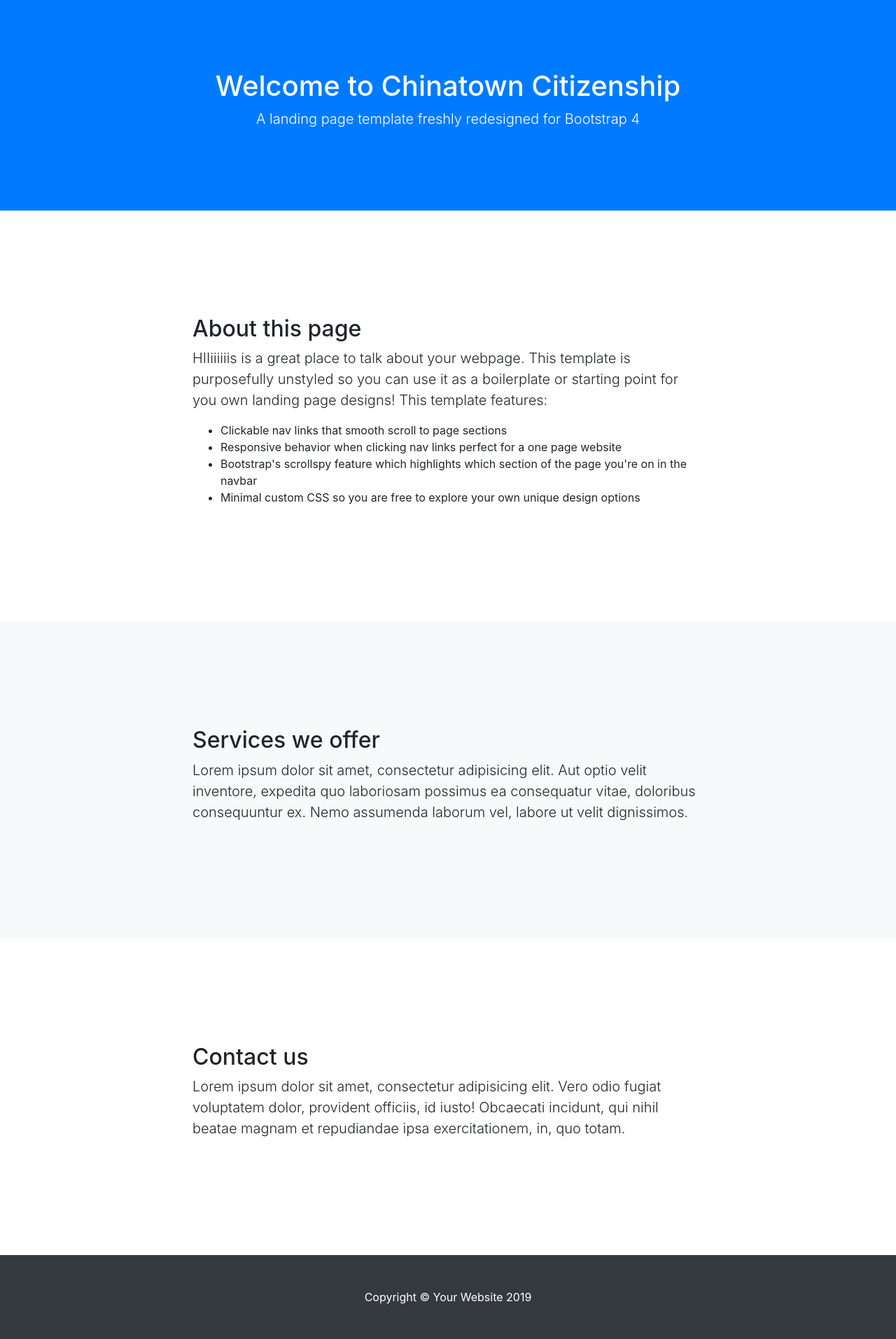
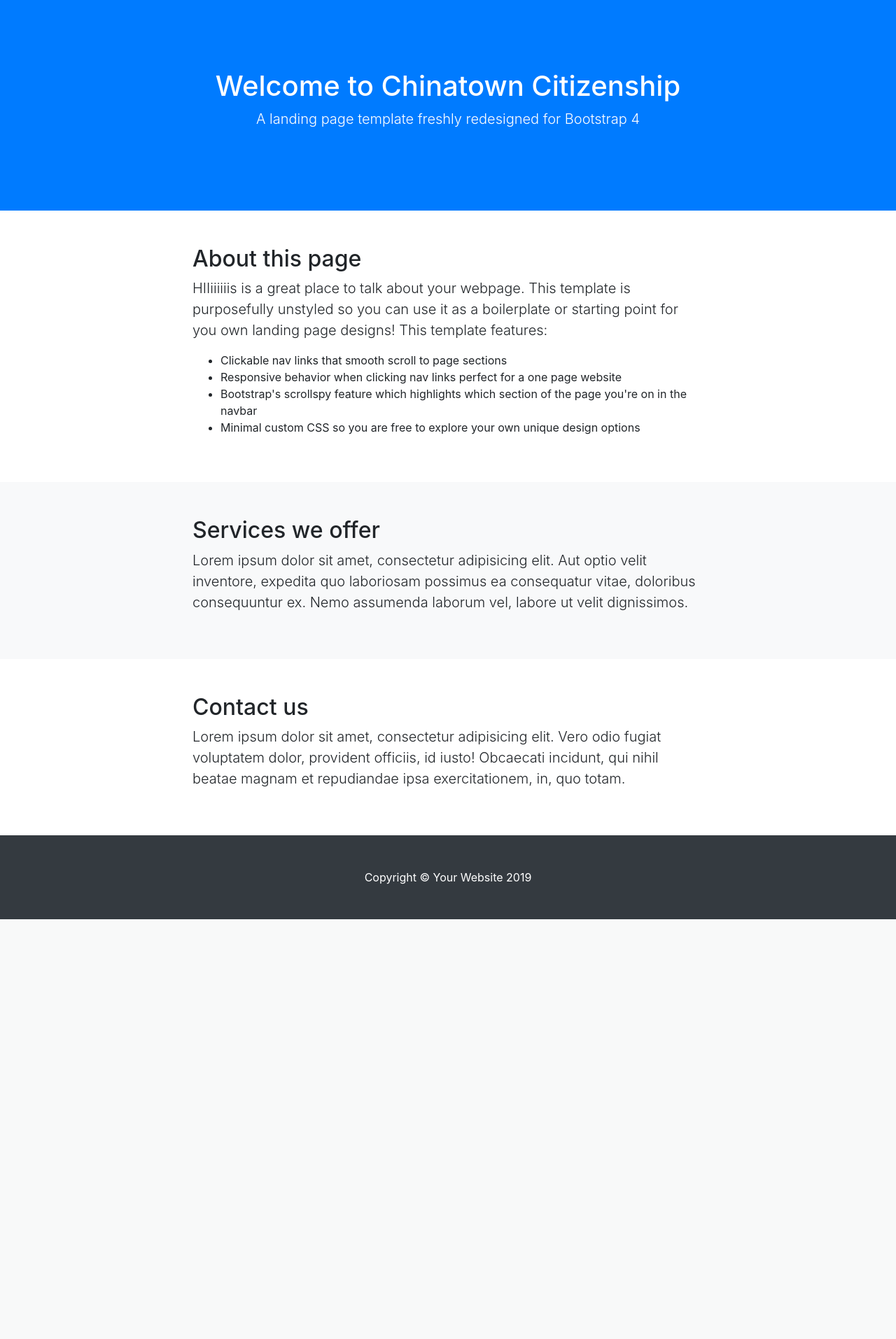
Before and after one commit to jenniferli1098/chinatowncitizenship, a PHP site: page /main.html in a window 1280 px wide. Shown: the part 57-1971 px from the top of the page at 70% size. After the commit the page ends 1371 px from the top, so only its background shows below. Run offline with PHP 8.4, Linux system fonts and the light colour scheme; some libraries are stand-ins or nearby versions.

Commit message:
Update custom.css

```diff
--- a/css/custom.css
+++ b/css/custom.css
@@ -8,7 +8,7 @@ header {
 }
 
 section {
-  padding: 150px 0;
+  padding: 50px 0;
 }
 
 /* The flip card container - set the width and height to whatever you want. We have added the border property to demonstrate that the flip itself goes out of the box on hover (remove perspective if you don't want the 3D effect */
```
